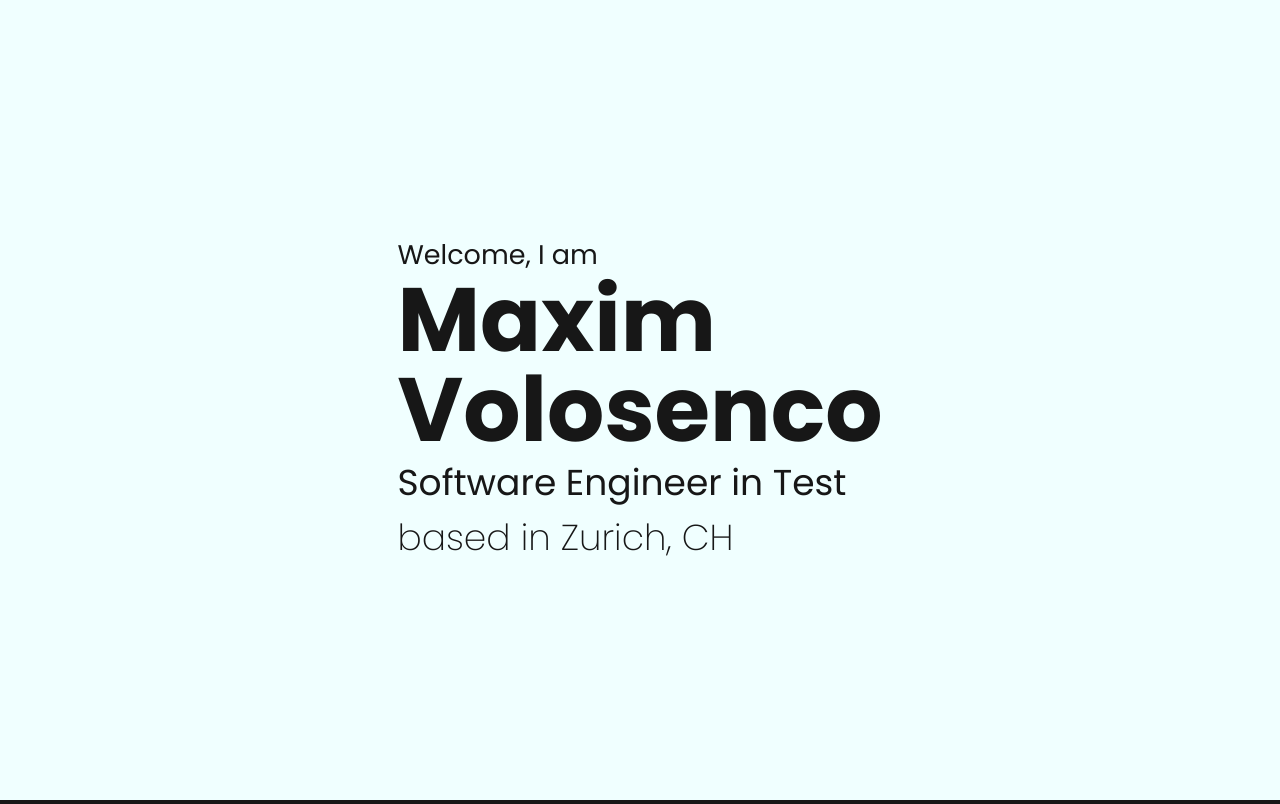
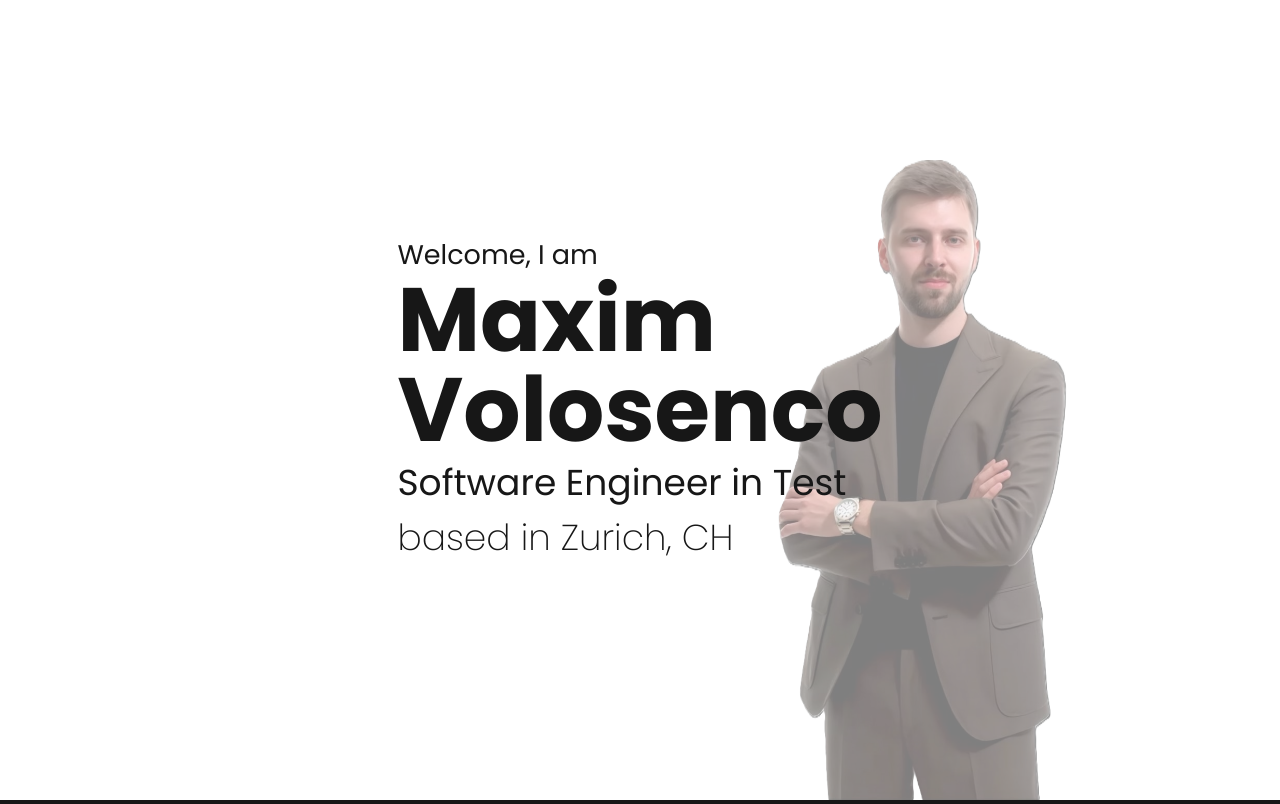
Before and after one commit to maximvoloshencko/maximvolosenco-tech, a plain HTML site: page index.html in a window 1280 px wide. Shown: the top 804 px of the page. Drawn offline with Linux system fonts and the light colour scheme.

Commit message:
Added photo

```diff
--- a/index.html
+++ b/index.html
@@ -10,6 +10,7 @@
 </head>
 <body>
 <div id="front-page" class="screen">
+    <img class="mv-main-photo" src="media/mv-main-photo.png" alt="Maxim Volosenco">
     <div class="x2 center">
         <div id="name-header" class="x2">
             <p class="f1">Welcome, I am</p>
@@ -165,11 +166,20 @@
         font-family: Poppins;
     }
 
+    .mv-main-photo {
+        width: auto;
+        height: 96vh;
+        position: absolute;
+        left: 25%;
+        bottom: 0;
+        z-index: -1;
+        opacity: .6;
+    }
+
     body * {
         box-sizing: border-box;
         padding: 0;
         margin: 0;
-        /*outline: 1px solid white;*/
     }
 
     @keyframes fade-in-from-left {
@@ -217,7 +227,6 @@
         min-height: 100vh;
         display: flex;
         flex-direction: row;
-        background: azure;
         align-items: center;
     }
 
@@ -520,6 +529,13 @@
         .scrollable > section > header {
             padding-left: .5em;
         }
+
+        .mv-main-photo {
+            height: 80vh;
+            left: 72%;
+            transform: translateX(-50%);
+            opacity: .5;
+        }
     }
 
     @media only screen and (max-width: 981px) {
```
Also changed, not shown: media/mv-main-photo.png (added).
